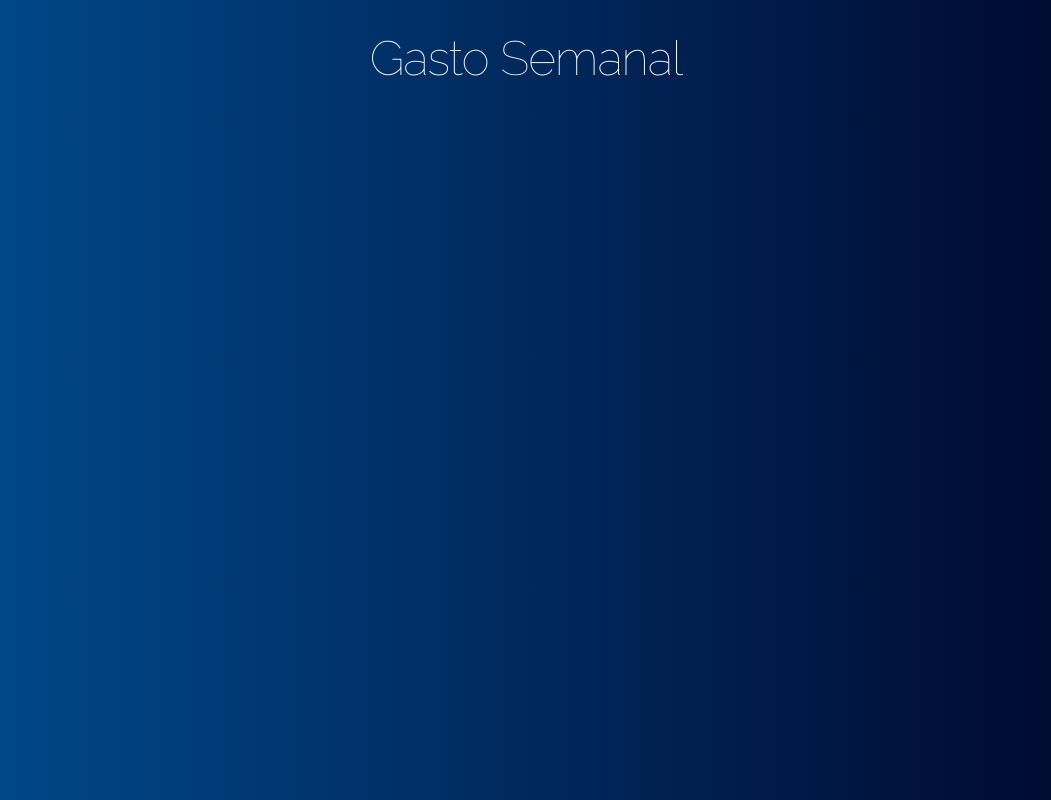
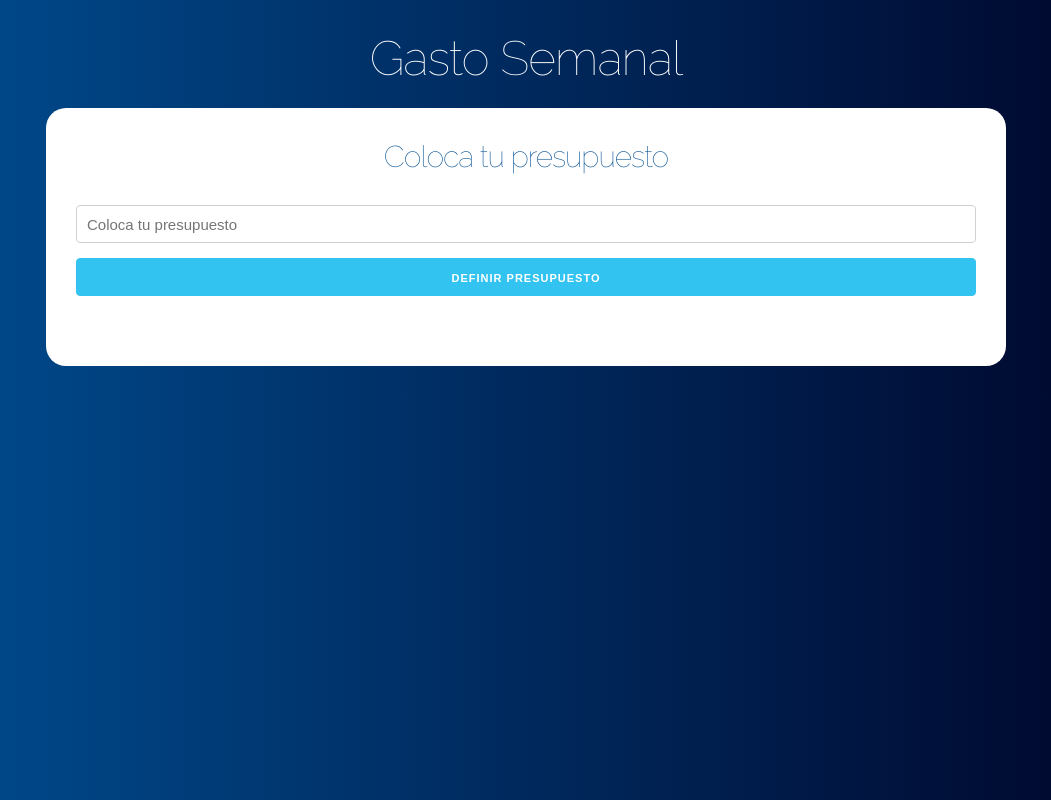
Before and after one commit to JeralPineda/react-presupuesto, a React (Create React App) app: page / in a window 1280 px wide. Shown: the whole page, without its empty margins (114-1165 px from the left). Built offline with nearby package versions, Linux system fonts and the light colour scheme.

Commit message:
Componente para crear la estructura para preguntar al usuario por su presupuesto

```diff
--- a/src/App.js
+++ b/src/App.js
@@ -1,8 +1,14 @@
+import { Pregunta } from './components/Pregunta';
+
 function App() {
    return (
       <div className='container'>
          <header>
             <h1>Gasto Semanal</h1>
+
+            <div class='contenido-principal contenido'>
+               <Pregunta />
+            </div>
          </header>
       </div>
    );
--- /dev/null
+++ b/src/components/Pregunta.js
@@ -0,0 +1,25 @@
+import React from 'react';
+
+export const Pregunta = () => {
+   return (
+      <>
+         <h2>Coloca tu presupuesto</h2>
+
+         <form>
+            <input
+               //
+               type='number'
+               className='u-full-width'
+               placeholder='Coloca tu presupuesto'
+            />
+
+            <input
+               //
+               type='submit'
+               className='button-primary u-full-width'
+               value='Definir Presupuesto'
+            />
+         </form>
+      </>
+   );
+};
```
